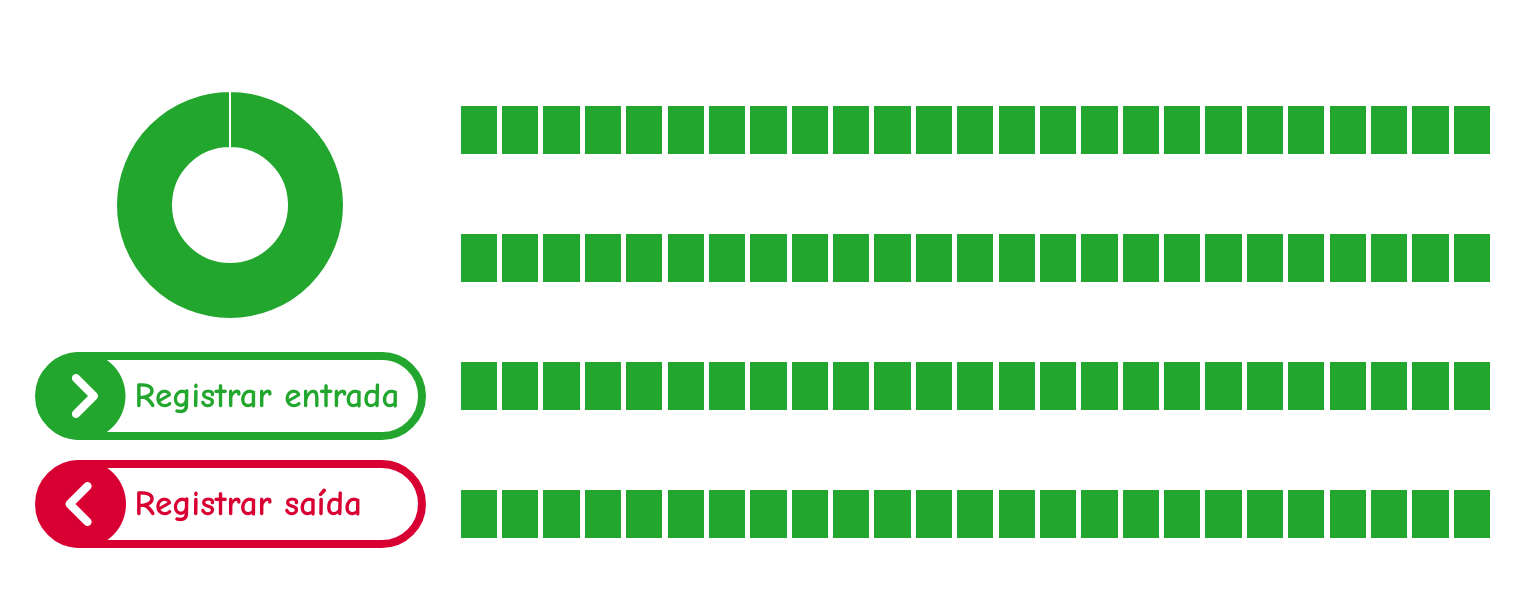
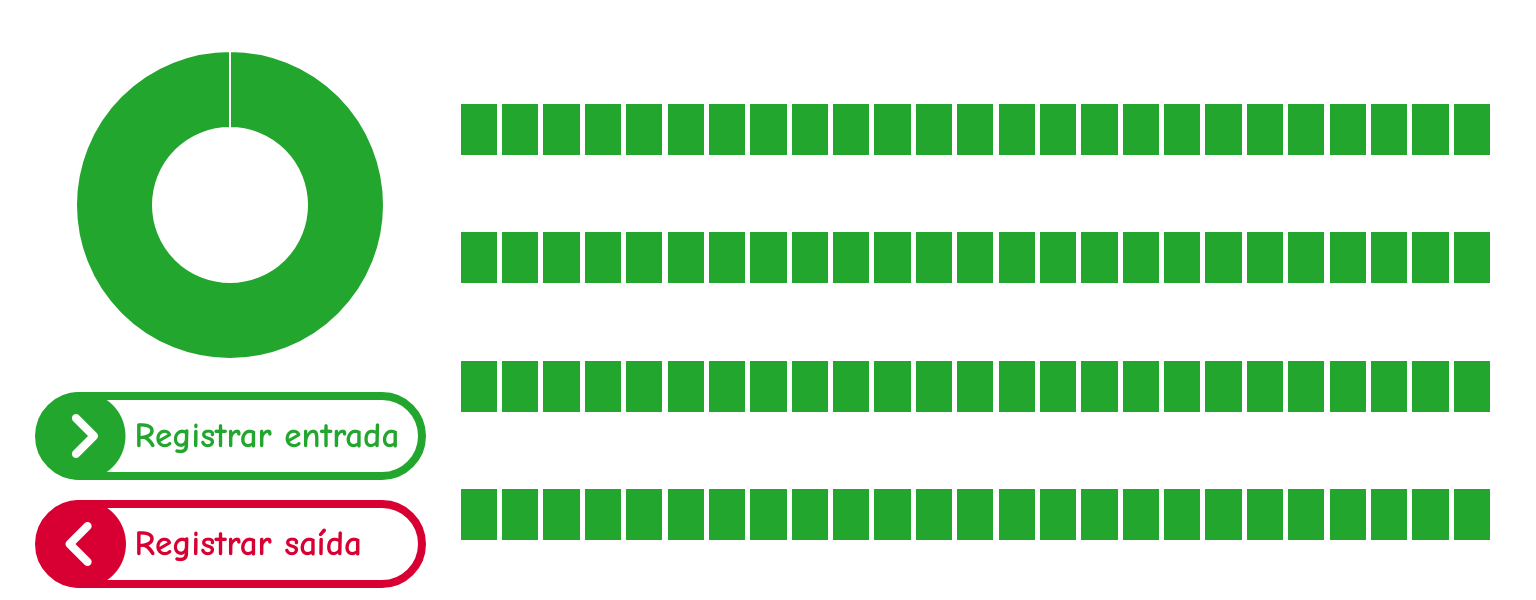
Before and after one commit to FalarzEdu/gerenciador-estacionamento, a PHP site: page /app/pages/principais/pagina-principal.html in a window 1536 px wide. Shown: the part 146-746 px from the top of the page. Run offline with PHP 8.4, Linux system fonts and the light colour scheme; some libraries are stand-ins or nearby versions; some web fonts are replaced.

Commit message:
Aumentado tamanho do gráfico na versão de desktop

```diff
--- a/assets/resources/css/pagina-principal.css
+++ b/assets/resources/css/pagina-principal.css
@@ -272,8 +272,8 @@ body {
 
     #grafico {
         margin: 0;
-        width: 15rem;
-        height: 15rem;
+        height: 40vh;
+        width: 40vh;
     }
 
     #botoes {
@@ -358,4 +358,8 @@ body {
     #header-main div span:nth-child(1) {
         color: #22A62E;
     }
+
+    .vaga {
+        height: 10%;
+    }
 }
```
